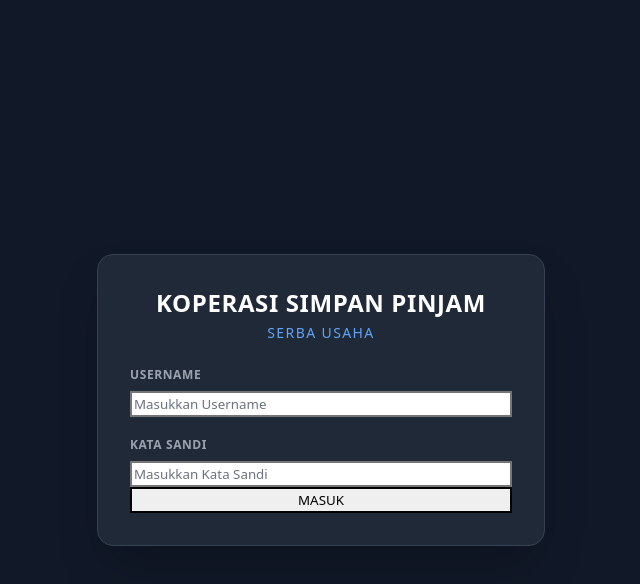
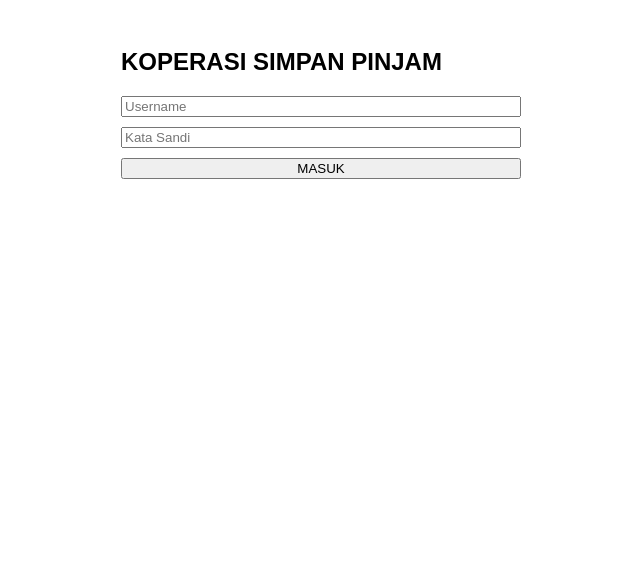
Before and after one commit to xultrazera/koperasi-app, a Next.js app: page / in a window 1280 px wide. Shown: the top 584 px of the page, without its empty margins (319-959 px from the left). Built offline with nearby package versions, Linux system fonts and the light colour scheme.

Commit message:
Update page.tsx

```diff
--- a/app/page.tsx
+++ b/app/page.tsx
@@ -1,139 +1,61 @@
 "use client";
+import { useState } from "react";
+import { createClient } from "@supabase/supabase-js";
+
+// MASUKKAN DATA ASLI KAMU DI SINI
+const supabaseUrl = "https://moorscjicysjgfdabpxm.supabase.co";
+const supabaseAnonKey = "eyJhbGciOiJIUzI1NiIsInR5cCI6IkpXVCJ9.eyJpc3MiOiJzdXBhYmFzZSIsInJlZiI6Im1vb3JzY2ppY3lzamdmZGFicHhtIiwicm9sZSI6ImFub24iLCJpYXQiOjE3Nzk4NjAyNDgsImV4cCI6MjA5NTQzNjI0OH0.NUzQSBtq4qAveVhqyoZdapSvy-HD0hdlQ0i9eT4eays";
+const supabase = createClient(supabaseUrl, supabaseAnonKey);
 
 export default function Home() {
-  // CONFIG DATABASE - MASUKKAN DATA ASLI KAMU DI SINI
-  const supabaseUrl = "https://moorscjicysjgfdabpxm.supabase.co";
-  const supabaseAnonKey = "eyJhbGciOiJIUzI1NiIsInR5cCI6IkpXVCJ9.eyJpc3MiOiJzdXBhYmFzZSIsInJlZiI6Im1vb3JzY2ppY3lzamdmZGFicHhtIiwicm9sZSI6ImFub24iLCJpYXQiOjE3Nzk4NjAyNDgsImV4cCI6MjA5NTQzNjI0OH0.NUzQSBtq4qAveVhqyoZdapSvy-HD0hdlQ0i9eT4eays";
+  const [dataNasabah, setDataNasabah] = useState<any>(null);
+  const [loading, setLoading] = useState(false);
 
   const handleLogin = async (e: any) => {
     e.preventDefault();
+    setLoading(true);
 
-    const usernameInput = (document.getElementById("username") as HTMLInputElement)?.value || "";
-    const passwordInput = (document.getElementById("password") as HTMLInputElement)?.value || "";
-    const pesanErrorBox = document.getElementById("error-box");
-    const tombolMasuk = document.getElementById("btn-masuk");
+    const username = (document.getElementById("username") as HTMLInputElement).value;
+    const password = (document.getElementById("password") as HTMLInputElement).value;
 
-    if (!pesanErrorBox || !tombolMasuk) return;
+    const { data, error } = await supabase
+      .from("nasabah")
+      .select("*")
+      .eq("username", username)
+      .eq("password", password)
+      .single();
 
-    pesanErrorBox.innerText = "";
-    pesanErrorBox.style.display = "none";
-    tombolMasuk.innerText = "MEMERIKSA...";
-    (tombolMasuk as HTMLButtonElement).disabled = true;
-
-    const userClean = usernameInput.trim();
-    const passClean = passwordInput.trim();
-
-    if (!userClean || !passClean) {
-      pesanErrorBox.innerText = "Username dan Kata Sandi wajib diisi!";
-      pesanErrorBox.style.display = "block";
-      tombolMasuk.innerText = "MASUK";
-      (tombolMasuk as HTMLButtonElement).disabled = false;
-      return;
+    if (error || !data) {
+      alert("Username atau kata sandi salah!");
+    } else {
+      setDataNasabah(data);
     }
-
-    try {
-      const urlTujuan = `${supabaseUrl}/rest/v1/nasabah?username=eq.${encodeURIComponent(userClean)}`;
-
-      const respon = await fetch(urlTujuan, {
-        method: "GET",
-        headers: {
-          "apikey": supabaseAnonKey,
-          "Authorization": `Bearer ${supabaseAnonKey}`,
-          "Content-Type": "application/json"
-        }
-      });
-
-      if (!respon.ok) {
-        pesanErrorBox.innerText = `Database Error: ${respon.status} - Periksa RLS/Kunci`;
-        pesanErrorBox.style.display = "block";
-        return;
-      }
-
-      const dataNasabah = await respon.json();
-
-      if (!dataNasabah || dataNasabah.length === 0) {
-        pesanErrorBox.innerText = "Username tidak ditemukan!";
-        pesanErrorBox.style.display = "block";
-      } else {
-        const user = dataNasabah[0];
-        if (user.password !== passClean) {
-          pesanErrorBox.innerText = "Kata sandi yang Anda masukkan salah!";
-          pesanErrorBox.style.display = "block";
-        } else {
-          alert(`Selamat Datang, ${user.nama}!\nTotal Tabungan Anda: Rp ${Number(user.tabungan).toLocaleString()}`);
-        }
-      }
-    } catch (err) {
-      pesanErrorBox.innerText = "Gagal terhubung ke database. Periksa internet.";
-      pesanErrorBox.style.display = "block";
-    } finally {
-      tombolMasuk.innerText = "MASUK";
-      (tombolMasuk as HTMLButtonElement).disabled = false;
-    }
+    setLoading(false);
   };
 
+  if (dataNasabah) {
+    return (
+      <div style={{ padding: "20px", fontFamily: "sans-serif", textAlign: "center" }}>
+        <h1>Selamat Datang, {dataNasabah.name}!</h1>
+        <div style={{ border: "1px solid #ccc", padding: "20px", borderRadius: "10px", marginTop: "20px" }}>
+          <p>Total Tabungan: <b>Rp {dataNasabah.tabungan.toLocaleString()}</b></p>
+          <p>Total Hutang: <b>Rp {dataNasabah.hutang.toLocaleString()}</b></p>
+        </div>
+        <button onClick={() => setDataNasabah(null)} style={{ marginTop: "20px", padding: "10px" }}>Keluar</button>
+      </div>
+    );
+  }
+
   return (
-    <>
-      <link
-        rel="stylesheet"
-        href="https://cdn.jsdelivr.net/npm/tailwindcss@2.2.19/dist/tailwind.min.css"
-      />
-
-      <div className="flex min-h-screen items-center justify-center bg-gray-900 px-4 font-sans">
-        <div className="w-full max-w-md rounded-2xl bg-gray-800 p-8 shadow-2xl border border-gray-700">
-
-          <div className="mb-6 text-center">
-            <h1 className="text-2xl font-bold tracking-wide text-white uppercase">
-              Koperasi Simpan Pinjam
-            </h1>
-            <p className="text-sm font-medium text-blue-400 tracking-widest uppercase mt-1">
-              Serba Usaha
-            </p>
-          </div>
-
-          {/* Kotak Info Error */}
-          <div
-            id="error-box"
-            style={{ display: "none" }}
-            className="mb-4 rounded-xl bg-red-500/10 border border-red-500/20 p-3 text-center text-sm font-medium text-red-400"
-          ></div>
-
-          <form onSubmit={handleLogin} className="space-y-5">
-            <div>
-              <label className="block text-xs font-semibold text-gray-400 uppercase tracking-wider mb-2">
-                Username
-              </label>
-              <input
-                id="username"
-                type="text"
-                placeholder="Masukkan Username"
-                className="w-full rounded-xl border border-gray-600 bg-gray-700 p-3 text-sm text-white placeholder-gray-500 outline-none focus:border-blue-500 transition-all"
-              />
-            </div>
-
-            <div>
-              <label className="block text-xs font-semibold text-gray-400 uppercase tracking-wider mb-2">
-                Kata Sandi
-              </label>
-              <input
-                id="password"
-                type="password"
-                placeholder="Masukkan Kata Sandi"
-                className="w-full rounded-xl border border-gray-600 bg-gray-700 p-3 text-sm text-white placeholder-gray-500 outline-none focus:border-blue-500 transition-all"
-              />
-            </div>
-
-            <button
-              id="btn-masuk"
-              type="submit"
-              className="w-full mt-2 rounded-xl bg-blue-600 p-3 text-sm font-bold text-white shadow-lg hover:bg-blue-500 active:scale-[0.98] transition-all uppercase tracking-wider disabled:opacity-50"
-            >
-              MASUK
-            </button>
-          </form>
-
-        </div>
-      </div>
-    </>
+    <div style={{ padding: "20px", fontFamily: "sans-serif", maxWidth: "400px", margin: "auto" }}>
+      <h2>KOPERASI SIMPAN PINJAM</h2>
+      <form onSubmit={handleLogin} style={{ display: "flex", flexDirection: "column", gap: "10px" }}>
+        <input id="username" type="text" placeholder="Username" required />
+        <input id="password" type="password" placeholder="Kata Sandi" required />
+        <button type="submit" disabled={loading}>
+          {loading ? "MEMERIKSA..." : "MASUK"}
+        </button>
+      </form>
+    </div>
   );
 }
```
